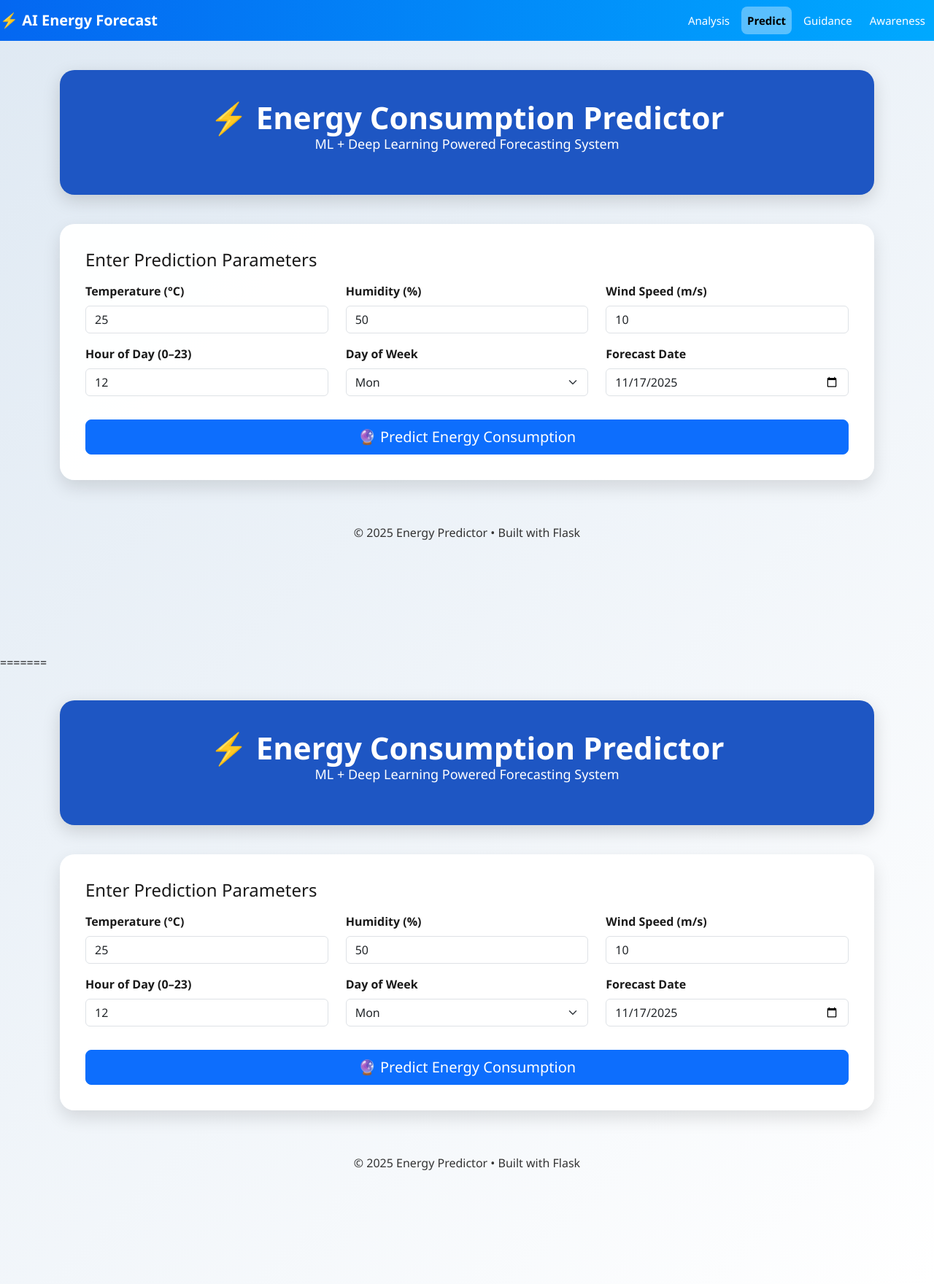
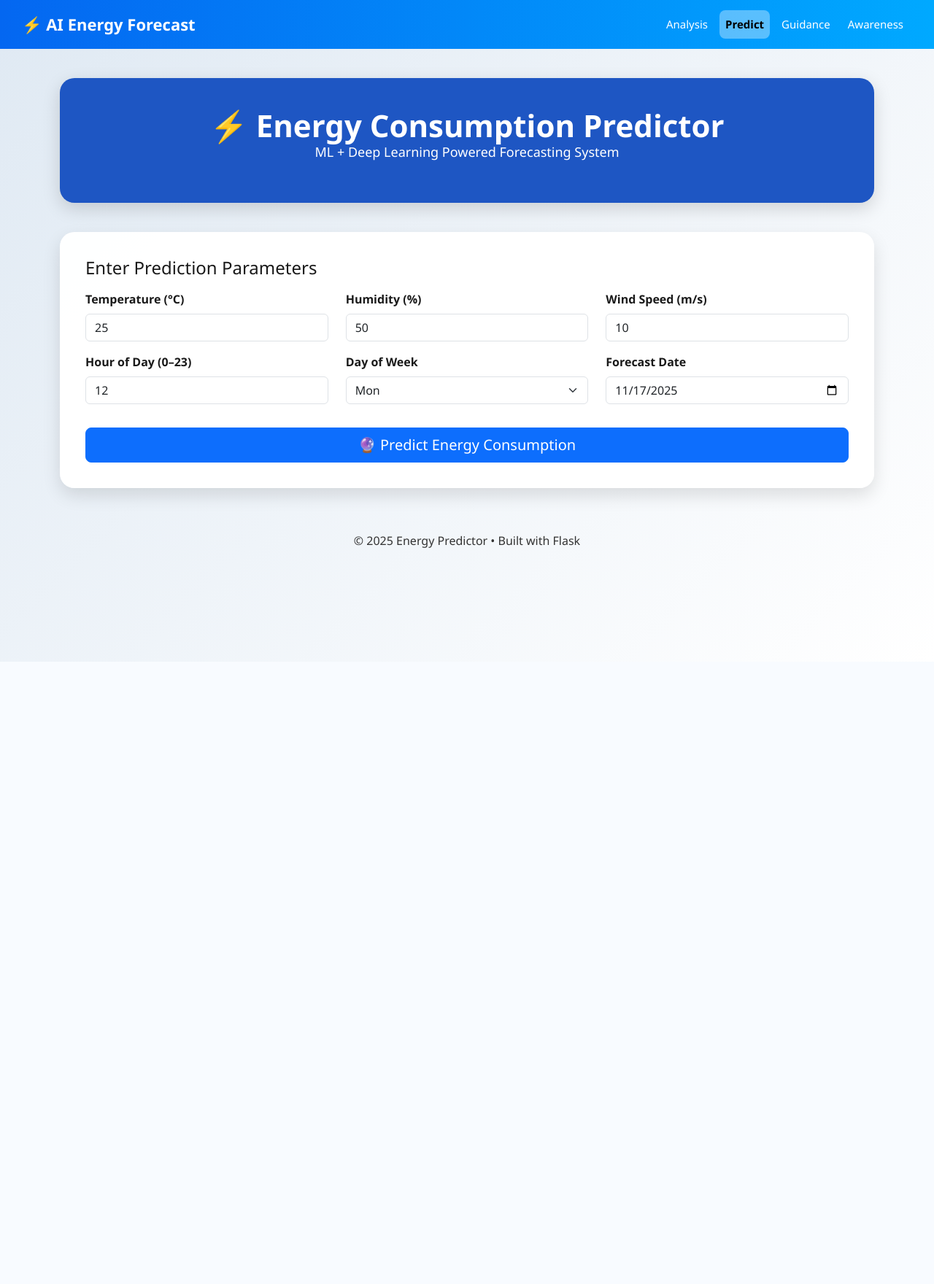
Before and after one commit to Heer-05/energy-predictor-flask, a Flask app: page / in a window 1280 px wide. Shown: the whole page at 73% size. After the commit the page ends 883 px from the top, so only its background shows below. Run offline with Flask 3, Linux system fonts and the light colour scheme; parts of the project's set-up code (start-up, migrations or seed data) failed here and were passed over.

Commit message:
Update index.html

```diff
--- a/templates/index.html
+++ b/templates/index.html
@@ -249,178 +249,3 @@
 <script src="https://cdn.jsdelivr.net/npm/bootstrap@5.3.2/dist/js/bootstrap.bundle.min.js"></script>
 </body>
 </html>
-=======
-<!DOCTYPE html>
-<html lang="en">
-<head>
-    <meta charset="UTF-8">
-    <title>Energy Consumption Predictor</title>
-    <meta name="viewport" content="width=device-width, initial-scale=1">
-
-    <!-- Bootstrap CDN for quick styling -->
-    <link
-        href="https://cdn.jsdelivr.net/npm/bootstrap@5.3.2/dist/css/bootstrap.min.css"
-        rel="stylesheet"
-    >
-
-    <style>
-        body {
-            background: linear-gradient(135deg, #dfe9f3 0%, #ffffff 100%);
-            font-family: 'Segoe UI', sans-serif;
-            color: #1a1a1a;
-        }
-
-        .main-header {
-    width: 100%;
-    max-width: 1400px;
-    padding: 40px;
-    text-align: center;
-    background: #1e56c3;
-    border-radius: 20px;
-    box-shadow: 0 8px 25px rgba(0,0,0,0.15);
-    margin: 40px auto;
-}
-.container{
-    height: 100vh !important;
-    width: 100vw !important;
-    box-sizing: border-box;
-}
-.input-card {
-    width: 100%;
-    max-width: 1400px;
-    background: rgba(255,255,255,0.98);
-    padding: 35px;
-    border-radius: 20px;
-    box-shadow: 0 10px 25px rgba(0,0,0,0.12);
-    margin: 0 auto 40px auto;
-}
-
-        .main-header h1 {
-            font-size: 42px;
-            font-weight: 900;
-            color: #fff;
-        }
-        .main-header p {
-            font-size: 18px;
-            color: #fff;
-            margin-top: -10px;
-        }
-
-        label {
-            font-weight: 600;
-        }
-
-        .prediction-box {
-            background: #ffffff;
-            padding: 30px;
-            border-radius: 18px;
-            text-align: center;
-            box-shadow: 0 6px 20px rgba(0,0,0,0.15);
-            margin-top: 30px;
-            border-left: 10px solid #28a745;
-        }
-        .prediction-box h2 {
-            font-size: 50px;
-            font-weight: 800;
-            color: #1e56c3;
-            margin-bottom: 10px;
-        }
-
-        .footer {
-            text-align: center;
-            padding: 20px;
-            color: #333;
-            margin-top: 40px;
-        }
-    </style>
-</head>
-<body>
-
-<div class="container">
-    <!-- Header -->
-    <div class="main-header">
-        <h1>⚡ Energy Consumption Predictor</h1>
-        <p>ML + Deep Learning Powered Forecasting System</p>
-    </div>
-
-    <!-- Input Card -->
-    <div class="input-card">
-        <h4 class="mb-3">Enter Prediction Parameters</h4>
-
-        <form method="POST" action="/">
-            <div class="row">
-                <div class="col-md-4 mb-3">
-                    <label for="temperature" class="form-label">Temperature (°C)</label>
-                    <input type="number" step="0.1" class="form-control"
-                           id="temperature" name="temperature"
-                           value="{{ form.temperature }}">
-                </div>
-
-                <div class="col-md-4 mb-3">
-                    <label for="humidity" class="form-label">Humidity (%)</label>
-                    <input type="number" step="0.1" class="form-control"
-                           id="humidity" name="humidity"
-                           value="{{ form.humidity }}">
-                </div>
-
-                <div class="col-md-4 mb-3">
-                    <label for="wind_speed" class="form-label">Wind Speed (m/s)</label>
-                    <input type="number" step="0.1" class="form-control"
-                           id="wind_speed" name="wind_speed"
-                           value="{{ form.wind_speed }}">
-                </div>
-            </div>
-
-            <div class="row">
-                <div class="col-md-4 mb-3">
-                    <label for="hour" class="form-label">Hour of Day (0–23)</label>
-                    <input type="number" min="0" max="23" class="form-control"
-                           id="hour" name="hour"
-                           value="{{ form.hour }}">
-                </div>
-
-                <div class="col-md-4 mb-3">
-                    <label for="day_of_week" class="form-label">Day of Week</label>
-                    <select id="day_of_week" name="day_of_week" class="form-select">
-                        {% for d in ["Mon","Tue","Wed","Thu","Fri","Sat","Sun"] %}
-                            <option value="{{ d }}" {% if form.day_of_week == d %}selected{% endif %}>{{ d }}</option>
-                        {% endfor %}
-                    </select>
-                </div>
-
-                <div class="col-md-4 mb-3">
-                    <label for="forecast_date" class="form-label">Forecast Date</label>
-                    <input type="date" class="form-control"
-                           id="forecast_date" name="forecast_date"
-                           value="{{ form.forecast_date }}">
-                </div>
-            </div>
-
-            <div class="d-grid mt-3">
-                <button class="btn btn-primary btn-lg" type="submit">
-                    🔮 Predict Energy Consumption
-                </button>
-            </div>
-        </form>
-
-        {% if error %}
-            <div class="alert alert-danger mt-4" role="alert">
-                {{ error }}
-            </div>
-        {% endif %}
-
-        {% if prediction is not none %}
-            <div class="prediction-box">
-                <h2>{{ '%.2f'|format(prediction) }} kWh</h2>
-                <p>Predicted energy consumption for <b>{{ form.forecast_date }}</b></p>
-            </div>
-        {% endif %}
-    </div>
-
-    <div class="footer">
-        © 2025 Energy Predictor • Built with Flask
-    </div>
-</div>
-
-</body>
-</html>
```
